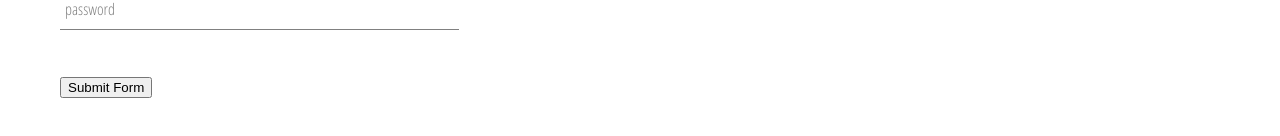
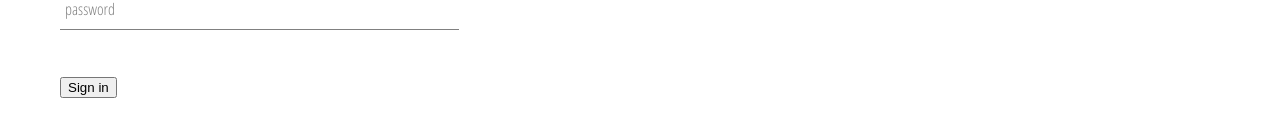
Before and after one commit to Githubzoe/E-commerce-app, a React (Create React App) app: page /signIn in a window 1280 px wide. Shown: the part 334-470 px from the top of the page. Built offline with nearby package versions, Linux system fonts and the light colour scheme.

Commit message:
Add: custom-button component

```diff
--- /dev/null
+++ b/src/components/Custom-button/Custom-button.js
@@ -0,0 +1,8 @@
+import React from 'react';
+import './custom-button.styles.scss';
+
+const CustomButton = ({ children, ...otherProps }) => {
+  return <button className="custom-button" {...otherProps}>{children}</button>;
+}
+
+export default CustomButton;
--- a/src/components/Sign-in/Sign-in.js
+++ b/src/components/Sign-in/Sign-in.js
@@ -1,5 +1,6 @@
 import React from 'react';
 import FormInput from '../Form-input/Form-input'
+import CustomButton from "../Custom-button/Custom-button";
 import './sign-in.styles.scss';
 
 export default class SignIn extends React.Component {
@@ -47,7 +48,7 @@
             label="password"
             required
           />
-          <input type="submit" value="Submit Form" />
+          <CustomButton type="submit" value="Submit Form">Sign in</CustomButton>
         </form>
       </div>
     );
```
Also changed, not shown: src/components/Custom-button/custom-button.styles.scss (added).
